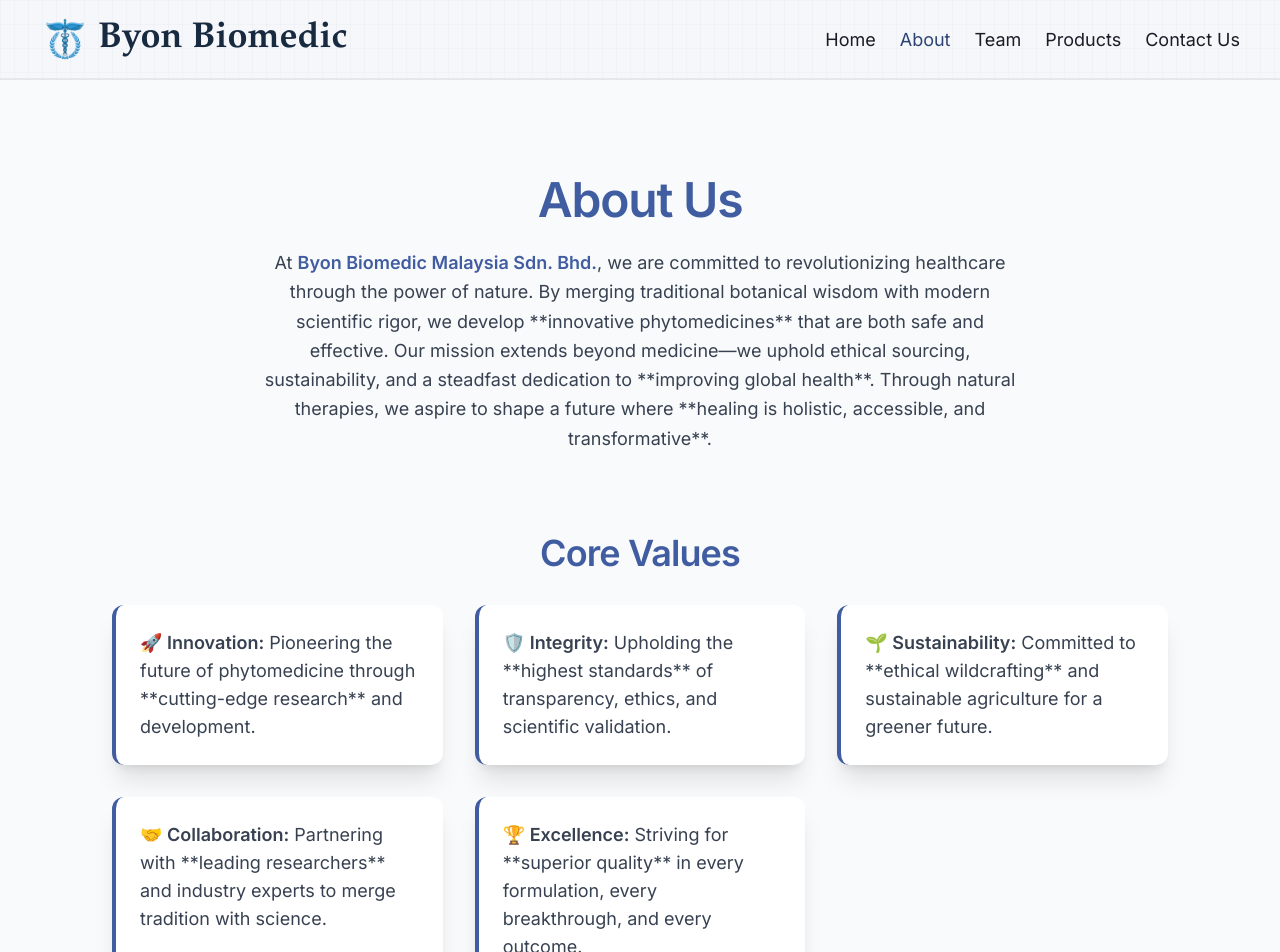
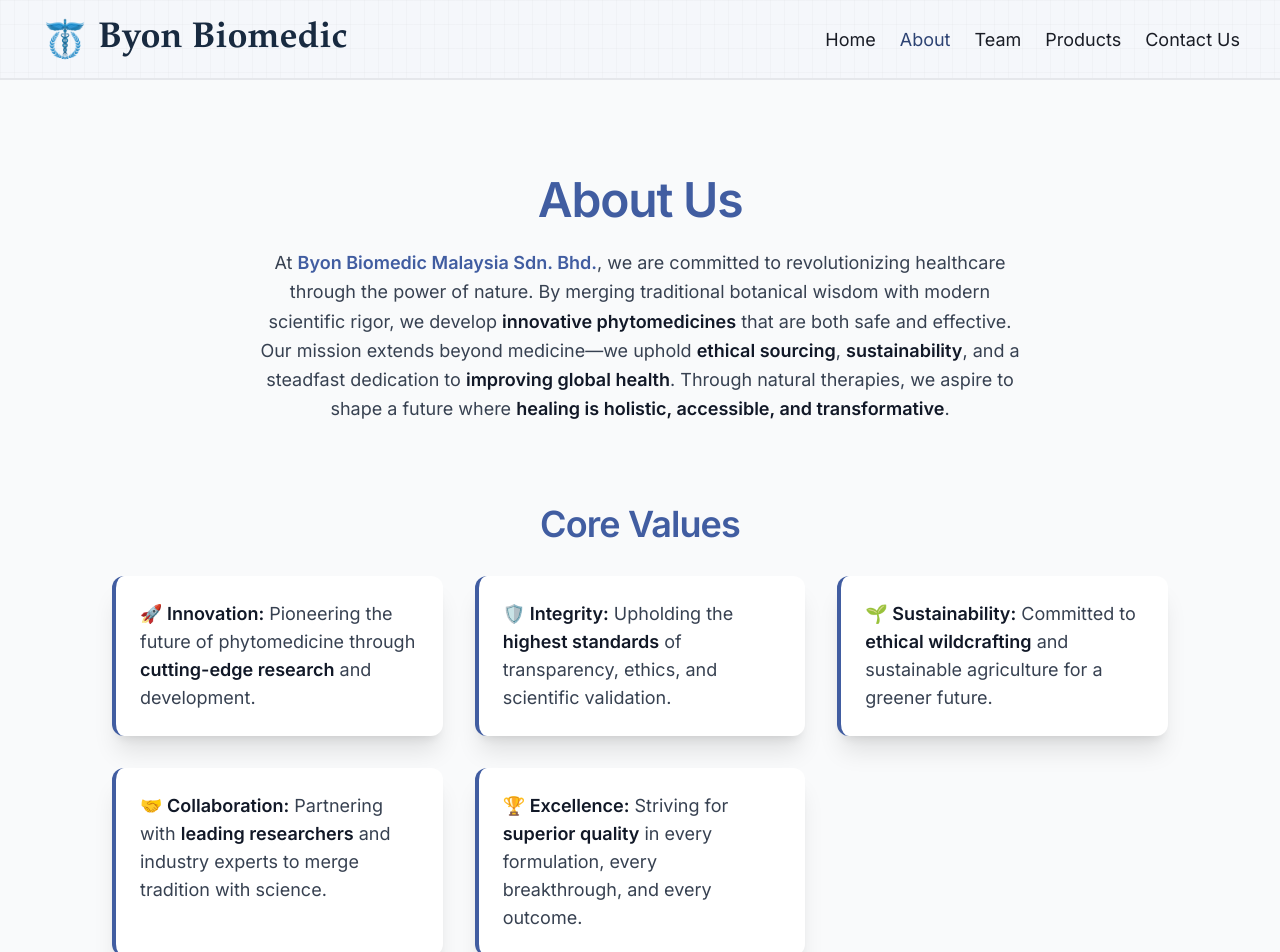
Before and after one commit to sai-ram-kaushik/byon-biomedic-website, a React (Vite) app: page /about in a window 1280 px wide. Shown: the top 952 px of the page. Built offline with nearby package versions, Linux system fonts and the light colour scheme.

Commit message:
about impr

```diff
--- a/src/pages/About.jsx
+++ b/src/pages/About.jsx
@@ -24,9 +24,9 @@
             <h3 className="text-5xl font-extrabold text-primary mb-6 tracking-tight">About Us</h3>
             <p className="text-lg leading-relaxed text-gray-700 max-w-3xl mx-auto">
                At <span className="font-semibold text-primary">Byon Biomedic Malaysia Sdn. Bhd.</span>, we are committed to revolutionizing healthcare through the power of nature.
-               By merging traditional botanical wisdom with modern scientific rigor, we develop **innovative phytomedicines** that are both safe and effective.
-               Our mission extends beyond medicine—we uphold ethical sourcing, sustainability, and a steadfast dedication to **improving global health**.
-               Through natural therapies, we aspire to shape a future where **healing is holistic, accessible, and transformative**.
+               By merging traditional botanical wisdom with modern scientific rigor, we develop <span className="font-bold text-gray-900">innovative phytomedicines</span> that are both safe and effective.
+               Our mission extends beyond medicine—we uphold <span className="font-bold text-gray-900">ethical sourcing</span>, <span className="font-bold text-gray-900">sustainability</span>, and a steadfast dedication to <span className="font-bold text-gray-900">improving global health</span>.
+               Through natural therapies, we aspire to shape a future where <span className="font-bold text-gray-900">healing is holistic, accessible, and transformative</span>.
             </p>
          </motion.div>
 
@@ -40,19 +40,19 @@
             <h3 className="text-4xl font-extrabold text-primary mb-8 text-center tracking-tight">Core Values</h3>
             <ul className="grid grid-cols-1 md:grid-cols-2 lg:grid-cols-3 gap-8 text-lg text-gray-700">
                <motion.li whileHover={{ scale: 1.05 }} className="p-6 bg-white shadow-xl rounded-xl border-l-4 border-primary">
-                  <strong>🚀 Innovation:</strong> Pioneering the future of phytomedicine through **cutting-edge research** and development.
+                  <strong className="text-gray-900">🚀 Innovation:</strong> Pioneering the future of phytomedicine through <span className="font-bold text-gray-900">cutting-edge research</span> and development.
                </motion.li>
                <motion.li whileHover={{ scale: 1.05 }} className="p-6 bg-white shadow-xl rounded-xl border-l-4 border-primary">
-                  <strong>🛡️ Integrity:</strong> Upholding the **highest standards** of transparency, ethics, and scientific validation.
+                  <strong className="text-gray-900">🛡️ Integrity:</strong> Upholding the <span className="font-bold text-gray-900">highest standards</span> of transparency, ethics, and scientific validation.
                </motion.li>
                <motion.li whileHover={{ scale: 1.05 }} className="p-6 bg-white shadow-xl rounded-xl border-l-4 border-primary">
-                  <strong>🌱 Sustainability:</strong> Committed to **ethical wildcrafting** and sustainable agriculture for a greener future.
+                  <strong className="text-gray-900">🌱 Sustainability:</strong> Committed to <span className="font-bold text-gray-900">ethical wildcrafting</span> and sustainable agriculture for a greener future.
                </motion.li>
                <motion.li whileHover={{ scale: 1.05 }} className="p-6 bg-white shadow-xl rounded-xl border-l-4 border-primary">
-                  <strong>🤝 Collaboration:</strong> Partnering with **leading researchers** and industry experts to merge tradition with science.
+                  <strong className="text-gray-900">🤝 Collaboration:</strong> Partnering with <span className="font-bold text-gray-900">leading researchers</span> and industry experts to merge tradition with science.
                </motion.li>
                <motion.li whileHover={{ scale: 1.05 }} className="p-6 bg-white shadow-xl rounded-xl border-l-4 border-primary">
-                  <strong>🏆 Excellence:</strong> Striving for **superior quality** in every formulation, every breakthrough, and every outcome.
+                  <strong className="text-gray-900">🏆 Excellence:</strong> Striving for <span className="font-bold text-gray-900">superior quality</span> in every formulation, every breakthrough, and every outcome.
                </motion.li>
             </ul>
          </motion.div>
```
